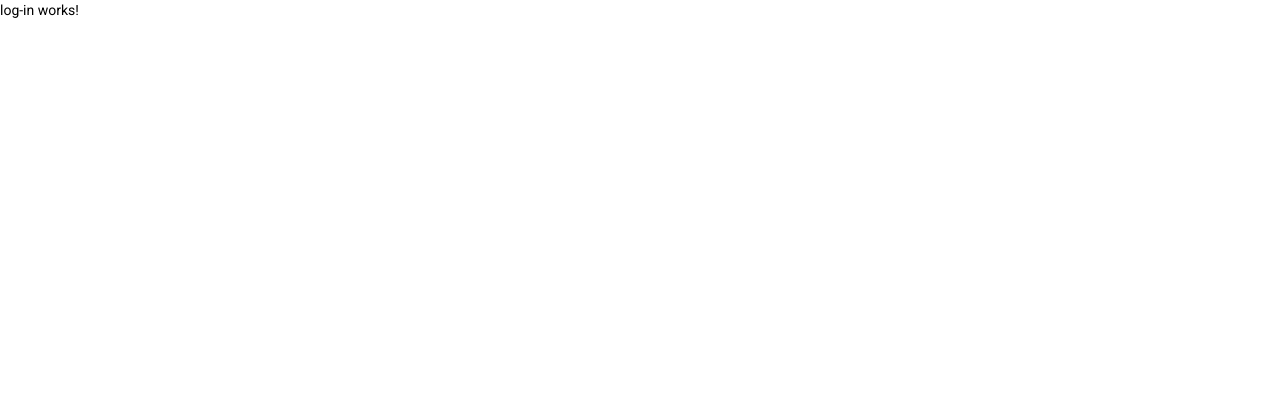
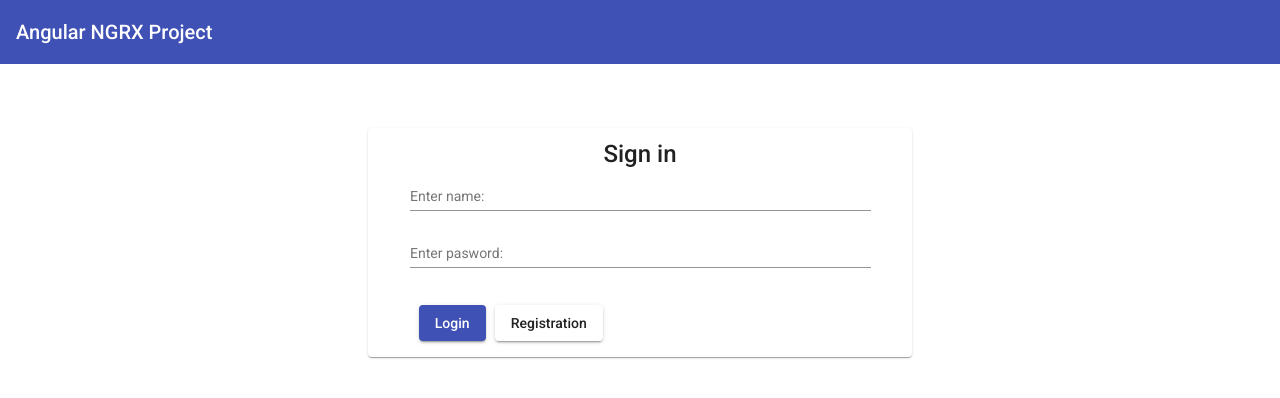
Before and after one commit to vitgrey/angular-ngrx-todo, an Angular app: page /log-in in a window 1280 px wide. Shown: the top 398 px of the page. Built offline with nearby package versions, Linux system fonts and the light colour scheme.

Commit message:
signin/login

```diff
--- a/src/app/app.component.html
+++ b/src/app/app.component.html
@@ -1 +1,2 @@
+<app-navigation></app-navigation>
 <router-outlet></router-outlet>
--- a/src/app/components/log-in/log-in.component.html
+++ b/src/app/components/log-in/log-in.component.html
@@ -1 +1,24 @@
-<p>log-in works!</p>
+<mat-card class="container">
+
+	<mat-card-title class="title">Sign in</mat-card-title>
+
+	<form class="form" (ngSubmit)="onSubmit()">
+
+		<mat-form-field class="full-width">
+			<mat-label>Enter name:</mat-label>
+			<input matInput placeholder="test" [(ngModel)]="user.name" name="name" id="name">
+		</mat-form-field>
+
+		<mat-form-field class="full-width">
+			<mat-label>Enter pasword:</mat-label>
+			<input matInput placeholder="admin" [(ngModel)]="user.password" name="password" id="password">
+		</mat-form-field>
+		<br>
+		<br>
+
+		<button type="submit" mat-raised-button color="primary">Login</button>
+		<button type="submit" mat-raised-button [routerLink]="['/sign-up']"
+			routerLinkActive="router-link-active">Registration</button>
+	</form>
+
+</mat-card>
--- a/src/app/components/log-in/log-in.component.scss
+++ b/src/app/components/log-in/log-in.component.scss
@@ -0,0 +1,23 @@
+.container {
+    margin: 0 auto;
+    margin-top: 5%;
+    width: 40%;
+  }
+
+  .form {
+    margin-left: 5%;
+    width: 90%;
+  }
+
+  .full-width {
+    width: 100%;
+    margin: 0 auto;
+  }
+
+  .title {
+    text-align: center;
+  }
+
+  button {
+    margin-left: 2%;
+  }
--- a/src/app/components/log-in/log-in.component.ts
+++ b/src/app/components/log-in/log-in.component.ts
@@ -1,4 +1,5 @@
 import { Component, OnInit } from '@angular/core';
+import { User } from 'src/app/models/user.model';
 
 @Component({
   selector: 'app-log-in',
@@ -7,9 +8,15 @@ import { Component, OnInit } from '@angular/core';
 })
 export class LogInComponent implements OnInit {
 
+  public user: User = new User();
+
   constructor() { }
 
   ngOnInit(): void {
   }
 
+  public onSubmit(): void {
+    console.log(this.user)
+  }
+
 }
--- /dev/null
+++ b/src/app/components/navigation/navigation.component.html
@@ -0,0 +1,5 @@
+<mat-toolbar color="primary">
+	<mat-toolbar-row>
+		<span>Angular NGRX Project</span>
+	</mat-toolbar-row>
+</mat-toolbar>
--- /dev/null
+++ b/src/app/components/navigation/navigation.component.ts
@@ -0,0 +1,15 @@
+import { Component, OnInit } from '@angular/core';
+
+@Component({
+  selector: 'app-navigation',
+  templateUrl: './navigation.component.html',
+  styleUrls: ['./navigation.component.scss']
+})
+export class NavigationComponent implements OnInit {
+
+  constructor() { }
+
+  ngOnInit(): void {
+  }
+
+}
--- a/src/app/components/sign-up/sign-up.component.html
+++ b/src/app/components/sign-up/sign-up.component.html
@@ -1,37 +1,39 @@
 <mat-card class="container">
 
-<mat-card-title>Sign Up</mat-card-title>
+  <mat-card-title class="title">Sign Up</mat-card-title>
 
-<form class="example-form" (ngSubmit)="onSubmit()">
+  <form class="form" (ngSubmit)="onSubmit()">
 
-  <mat-form-field class="example-full-width">
+    <mat-form-field class="full-width">
       <mat-label>Enter name:</mat-label>
-    <input matInput placeholder="test" [(ngModel)]="user.name" id="name">
+      <input matInput placeholder="test" [(ngModel)]="user.name" name="name" id="name">
     </mat-form-field>
 
-  <mat-form-field class="example-full-width">
+    <mat-form-field class="full-width">
       <mat-label>Enter surname:</mat-label>
-    <input matInput placeholder="test" [(ngModel)]="user.surname" id="surname">
+      <input matInput placeholder="test" [(ngModel)]="user.surname" name="surname" id="surname">
     </mat-form-field>
 
-  <mat-form-field class="example-full-width">
+    <mat-form-field class="full-width">
       <mat-label>Enter email:</mat-label>
-    <input matInput placeholder="test" [(ngModel)]="user.email" id="email">
+      <input matInput placeholder="test" [(ngModel)]="user.email" name="email" id="email">
     </mat-form-field>
 
-  <mat-form-field class="example-full-width">
+    <mat-form-field class="full-width">
       <mat-label>Enter phone:</mat-label>
-    <input matInput placeholder="test" [(ngModel)]="user.phone" id="phone">
+      <input matInput placeholder="test" [(ngModel)]="user.phone" name="phone" id="phone">
     </mat-form-field>
 
-  <mat-form-field class="example-full-width">
+    <mat-form-field class="full-width">
       <mat-label>Enter pasword:</mat-label>
-    <input matInput placeholder="admin" [(ngModel)]="user.pasword" id="pasword">
+      <input matInput placeholder="admin" [(ngModel)]="user.password" name="password" id="password">
     </mat-form-field>
     <br>
+    <br>
 
-  <button type="submit" mat-raised-button color="primary">Submit</button>
-
+    <button type="submit" mat-raised-button color="primary">Registration</button>
+    <button type="submit" mat-raised-button [routerLink]="['/log-in']"
+      routerLinkActive="router-link-active">Login</button>
   </form>
 
 </mat-card>
--- a/src/app/components/sign-up/sign-up.component.scss
+++ b/src/app/components/sign-up/sign-up.component.scss
@@ -1,14 +1,23 @@
 .container {
   margin: 0 auto;
-  margin-top: 10%;
+  margin-top: 5%;
+  width: 40%;
 }
 
-.example-form {
-  min-width: 150px;
-  max-width: 500px;
-  width: 100%;
+.form {
+  margin-left: 5%;
+  width: 90%;
 }
 
-.example-full-width {
+.full-width {
   width: 100%;
+  margin: 0 auto;
 }
+
+.title {
+  text-align: center;
+}
+
+button {
+  margin-left: 2%;
+}
--- a/src/app/components/sign-up/sign-up.component.ts
+++ b/src/app/components/sign-up/sign-up.component.ts
@@ -10,9 +10,13 @@ export class SignUpComponent implements OnInit {
 
   public user: User = new User();
 
-  constructor()
+  constructor() {}
 
   ngOnInit(): void {
   }
 
+  public onSubmit(): void {
+    console.log(this.user)
+  }
+
 }
```
Also changed, not shown: src/app/app.module.ts (+7 -1 lines), src/app/components/navigation/navigation.component.scss (added), 1 other file (tests, documents, lock files or other folders). Lines whose indentation alone changed are shown as unchanged.
